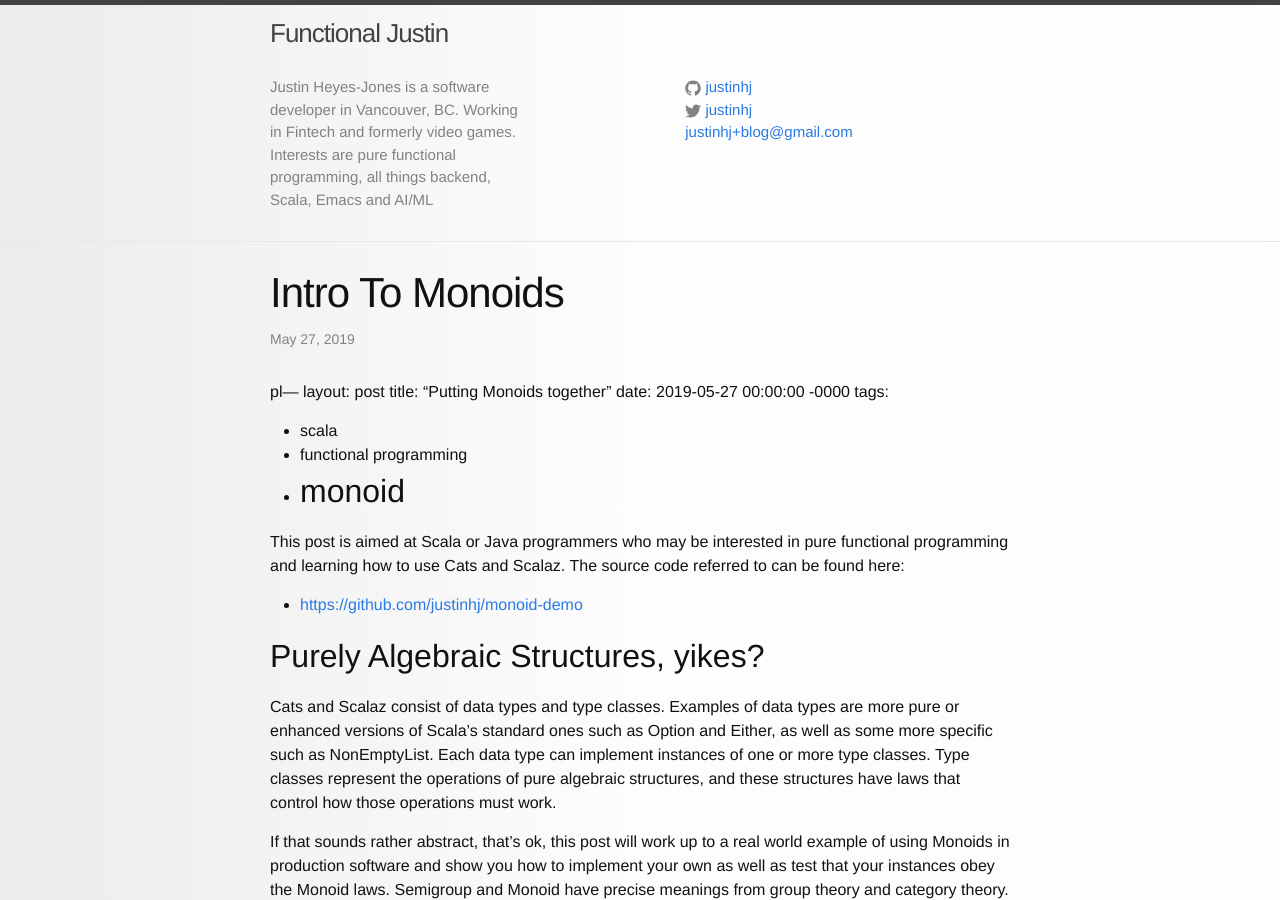
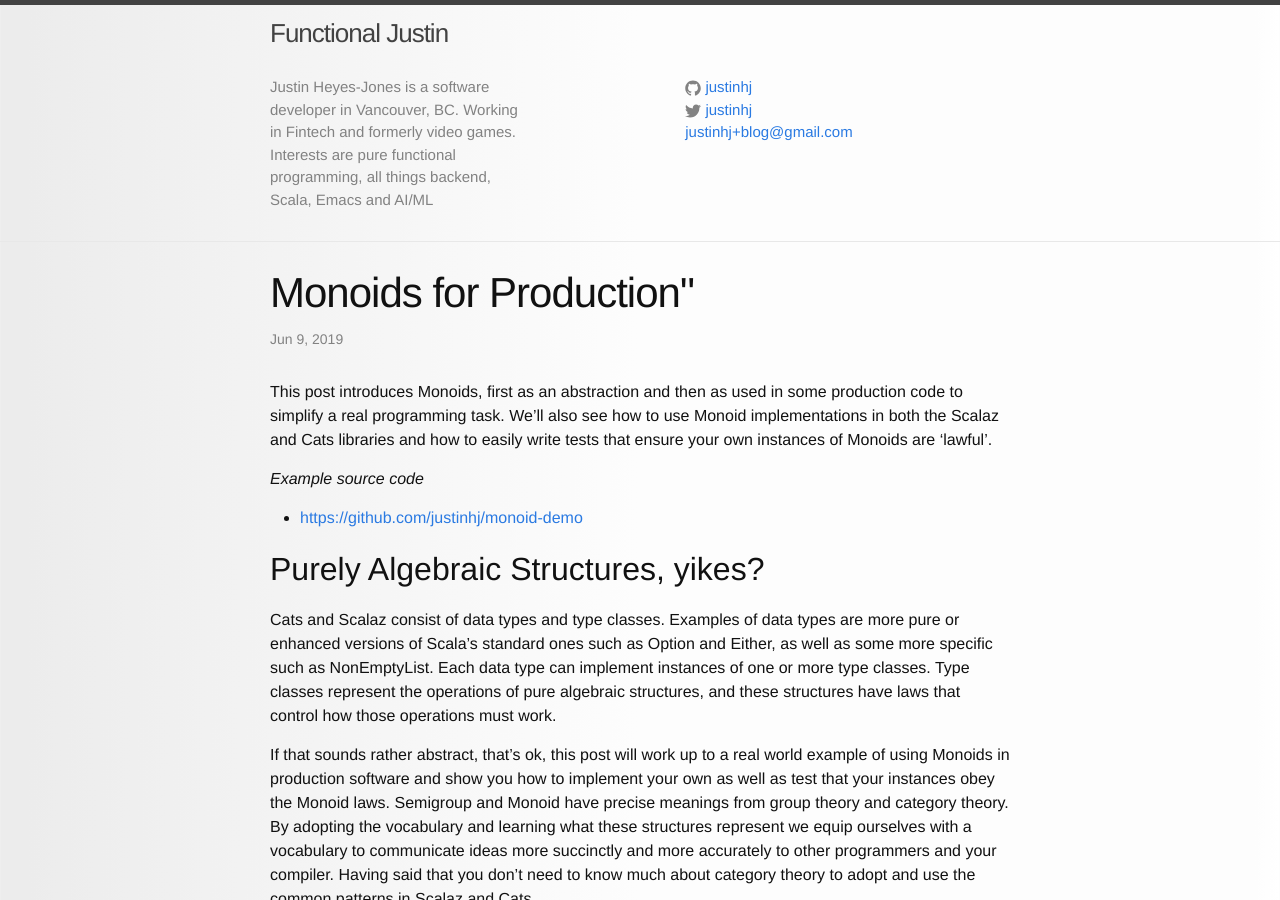
Before and after one commit to justinhj/justinhj.github.io, a Jekyll site: the page built from _posts/2019-06-09-monoids-for-production.md, in a window 1280 px wide and 900 px high. Built offline with Jekyll 4.4.1, drawn with Linux system fonts in a browser that asks for light colours; our own code applies the rules of GitHub Pages for plain Markdown files; comment, search, counter and statistics services are not loaded; some of the changed text lies outside the part shown.

Commit message:
rename and wip

```diff
--- a/_posts/2019-05-27-intro-to-monoids.md
+++ b/_posts/2019-06-09-monoids-for-production.md
@@ -1,15 +1,17 @@
-pl---
+---
 layout: post
-title:  "Putting Monoids together"
-date:   2019-05-27 00:00:00 -0000
+title:  Monoids for Production"
+date:   2019-06-09 00:00:00 -0000
 tags:
 - scala
 - functional programming
-- monoid
+- monoids
+- pure functional programming
 ---
 
-This post is aimed at Scala or Java programmers who may be interested in pure functional programming and learning how to use Cats and Scalaz. The source code referred to can be found here:
+This post introduces Monoids, first as an abstraction and then as used in some production code to simplify a real programming task. We'll also see how to use Monoid implementations in both the Scalaz and Cats libraries and how to easily write tests that ensure your own instances of Monoids are 'lawful'.
 
+_Example source code_
 - [https://github.com/justinhj/monoid-demo](https://github.com/justinhj/monoid-demo)
 
 ## Purely Algebraic Structures, yikes?
```
